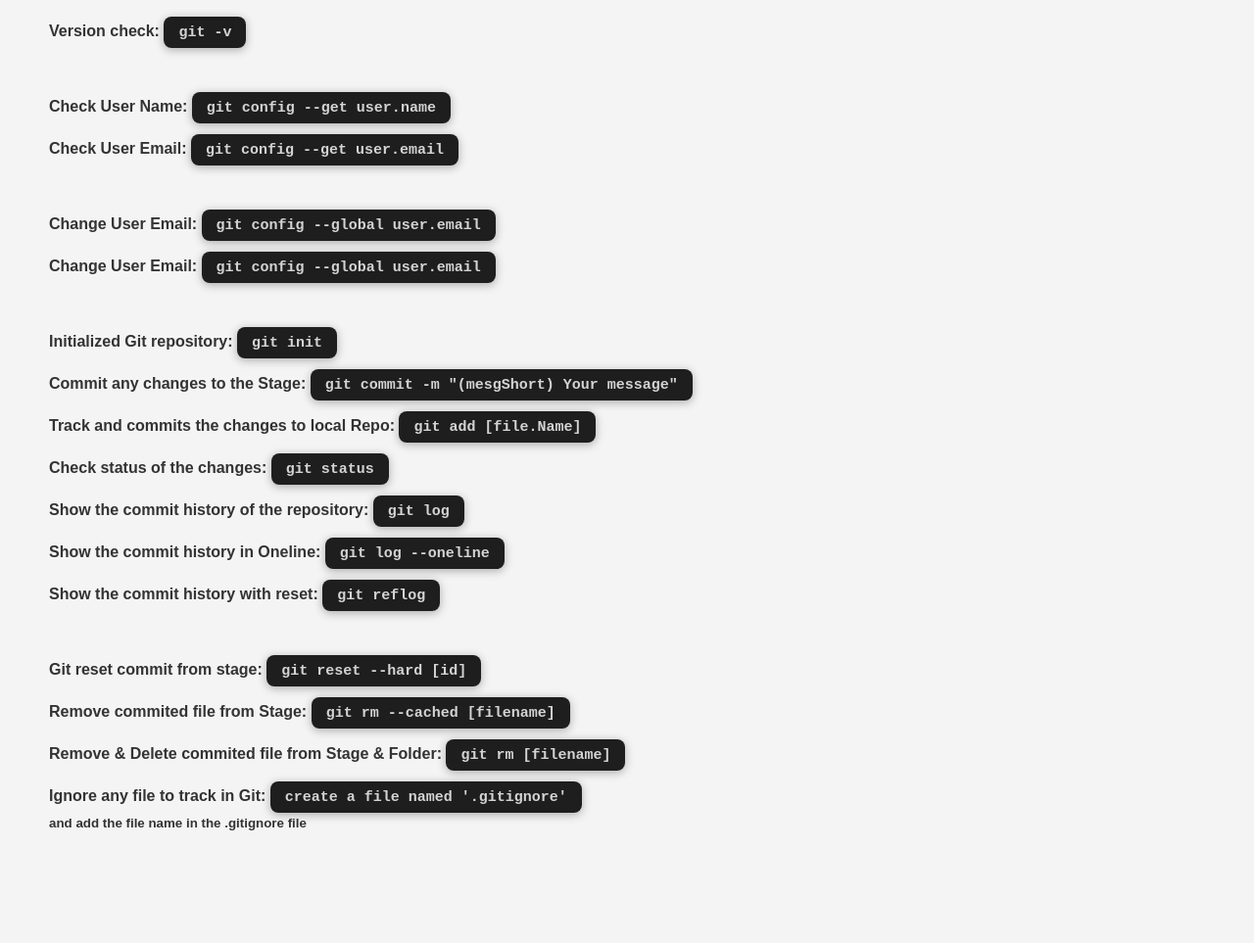
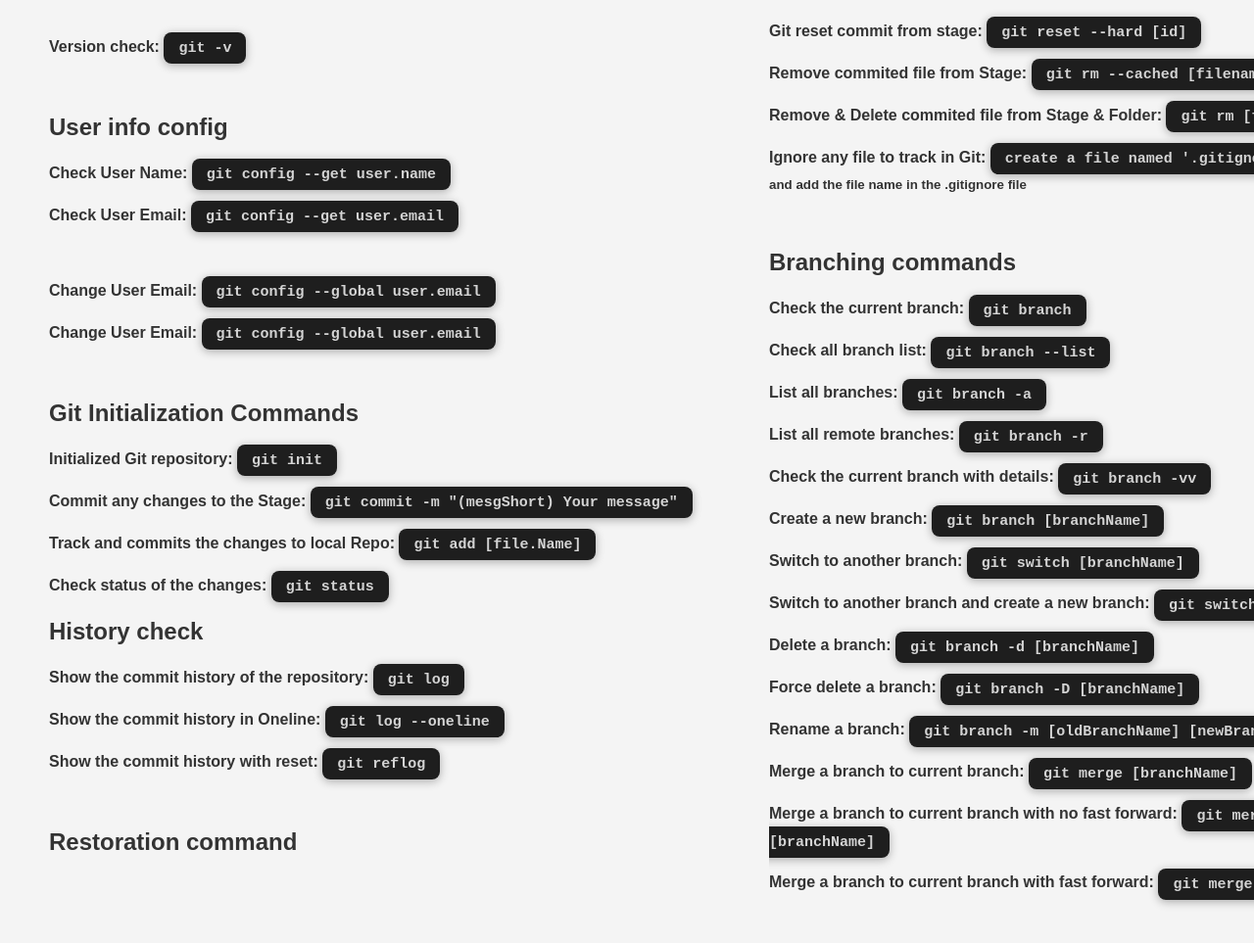
Before and after one commit to DevsShop/github-learning, a plain HTML site: page index.html in a window 1280 px wide. Shown: the part 111-1074 px from the top of the page at 98% size. Before the commit the page ends 1029 px from the top, so only its background shows below. Drawn offline with Linux system fonts and the light colour scheme.

Commit message:
edited file in the new brach branch-2

```diff
--- a/index.html
+++ b/index.html
@@ -14,6 +14,10 @@
         padding: 50px;
         width: 1440px;
         margin: 0 auto;
+      }
+      .main-checklist {
+        column-count: 2;
+        column-gap: 30px;
       }
       code {
         background-color: #1e1e1e;
@@ -36,12 +40,14 @@
     <div class="main-checklist">
       <p>Version check: <code>git -v</code></p>
       <br />
+      <h2>User info config</h2>
       <p>Check User Name: <code>git config --get user.name</code></p>
       <p>Check User Email: <code>git config --get user.email</code></p>
       <br />
       <p>Change User Email: <code>git config --global user.email</code></p>
       <p>Change User Email: <code>git config --global user.email</code></p>
       <br />
+      <h2>Git Initialization Commands</h2>
       <p>Initialized Git repository: <code>git init</code></p>
       <p>
         Commit any changes to the Stage:
@@ -52,6 +58,7 @@
         <code>git add [file.Name]</code>
       </p>
       <p>Check status of the changes: <code>git status</code></p>
+      <h2>History check</h2>
       <p>Show the commit history of the repository: <code>git log</code></p>
       <p>
         Show the commit history in Oneline:
@@ -59,6 +66,7 @@
       </p>
       <p>Show the commit history with reset: <code>git reflog</code></p>
       <br />
+      <h2>Restoration command</h2>
       <p>Git reset commit from stage: <code>git reset --hard [id]</code></p>
       <p>
         Remove commited file from Stage: <code>git rm --cached [filename]</code>
@@ -73,6 +81,36 @@
           >and add the file name in the .gitignore file</small
         >
       </p>
+      <br />
+      <h2>Branching commands</h2>
+      <p>Check the current branch: <code>git branch</code></p>
+      <p>Check all branch list: <code>git branch --list</code></p>
+      <p>List all branches: <code>git branch -a</code></p>
+      <p>List all remote branches: <code>git branch -r</code></p>
+      <p>Check the current branch with details: <code>git branch -vv</code></p>
+      <p>Create a new branch: <code>git branch [branchName]</code></p>
+      <p>Switch to another branch: <code>git switch [branchName]</code></p>
+      <p>
+        Switch to another branch and create a new branch:
+        <code>git switch -b [branchName]</code>
+      </p>
+      <p>Delete a branch: <code>git branch -d [branchName]</code></p>
+      <p>Force delete a branch: <code>git branch -D [branchName]</code></p>
+      <p>
+        Rename a branch:
+        <code>git branch -m [oldBranchName] [newBranchName]</code>
+      </p>
+      <p>
+        Merge a branch to current branch: <code>git merge [branchName]</code>
+      </p>
+      <p>
+        Merge a branch to current branch with no fast forward:
+        <code>git merge --no-ff [branchName]</code>
+      </p>
+      <p>
+        Merge a branch to current branch with fast forward:
+        <code>git merge --ff [branchName]</code>
+      </p>
     </div>
   </body>
 </html>
```
